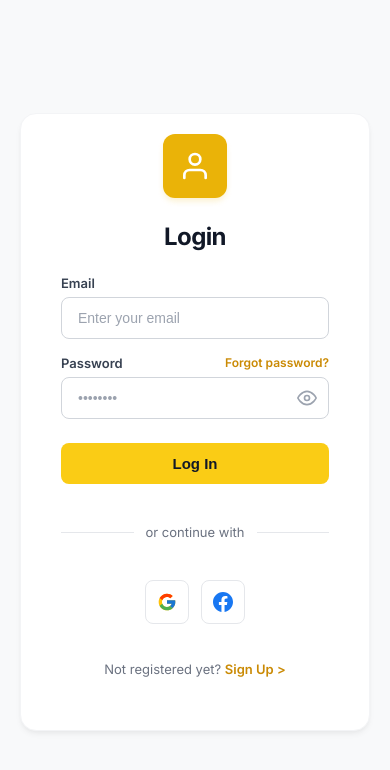
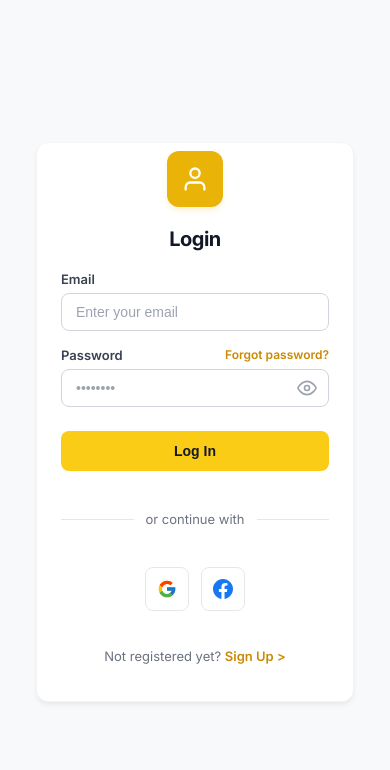
Before and after one commit to RishiRaj77/register, a React (Vite) app: page /login in a window 390 px wide. Shown: the top 770 px of the page. Built offline with nearby package versions, Linux system fonts and the light colour scheme.

Commit message:
Make application fully responsive on mobile devices

```diff
--- a/src/styles/admin.css
+++ b/src/styles/admin.css
@@ -173,3 +173,32 @@
   border-color: #eab308;
   box-shadow: 0 0 0 2px rgba(234, 179, 8, 0.15);
 }
+
+/* Responsive Media Queries */
+@media (max-width: 768px) {
+  .admin-container {
+    padding: 20px 16px;
+  }
+
+  .admin-controls {
+    flex-direction: column;
+    align-items: stretch;
+    gap: 16px;
+  }
+
+  .search-input {
+    max-width: 100%;
+  }
+
+  .admin-table-container {
+    overflow-x: auto;
+  }
+
+  .export-controls {
+    justify-content: stretch;
+  }
+
+  .export-controls button {
+    flex: 1;
+  }
+}
--- a/src/styles/theme.css
+++ b/src/styles/theme.css
@@ -251,3 +251,38 @@ body {
   display: flex;
   justify-content: space-between;
 }
+
+/* Responsive Media Queries */
+@media (max-width: 640px) {
+  .glass-card {
+    padding: 24px;
+    border-radius: 12px;
+    margin: 16px;
+  }
+
+  .glass-card h2 {
+    font-size: 20px;
+    margin-bottom: 20px;
+  }
+
+  .card-avatar {
+    width: 56px;
+    height: 56px;
+    margin: -16px auto 20px auto;
+  }
+
+  .card-avatar svg {
+    width: 28px;
+    height: 28px;
+  }
+
+  .input-group input {
+    padding: 10px 14px;
+    font-size: 14px;
+  }
+
+  .btn-primary {
+    padding: 12px 16px;
+    font-size: 14px;
+  }
+}
```
